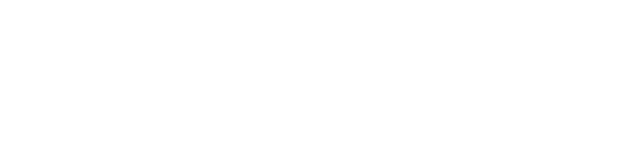
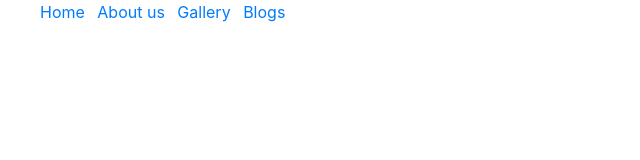
Before and after one commit to daniellima338/MS1-project, a plain HTML site: page index.html in a window 1280 px wide. Shown: the whole page, without its empty margins (0-640 px from the left). Drawn offline with nearby package versions, Linux system fonts and the light colour scheme.

Commit message:
prepared header with bootstrap link, Google font link and font awesome link. Furthermore set up framework for navigation

```diff
--- a/assests/css/style.css
+++ b/assests/css/style.css
@@ -1,5 +1 @@
-brown {
-    height: 300;
-    width: 300;
-    background-color: brown;
-}
+@import url('https://fonts.googleapis.com/css2?family=Arvo:wght@400;700&family=Cairo:wght@200;300;400;600;700;900&display=swap');
--- a/index.html
+++ b/index.html
@@ -5,15 +5,40 @@
     <meta charset="UTF-8">
     <meta http-equiv="X-UA-Compatible" content="IE=edge">
     <meta name="viewport" content="width=device-width, initial-scale=1.0">
+
+    <!-- Bootstrap css -->
+    <link rel="stylesheet" href="https://cdn.jsdelivr.net/npm/bootstrap@4.5.3/dist/css/bootstrap.min.css"
+        integrity="sha384-TX8t27EcRE3e/ihU7zmQxVncDAy5uIKz4rEkgIXeMed4M0jlfIDPvg6uqKI2xXr2" crossorigin="anonymous">
+    <link rel="stylesheet" href="https://use.fontawesome.com/releases/v5.15.3/css/all.css"
+        integrity="sha384-SZXxX4whJ79/gErwcOYf+zWLeJdY/qpuqC4cAa9rOGUstPomtqpuNWT9wdPEn2fk" crossorigin="anonymous">
     <link rel="stylesheet" href="/assests/css/style.css">
     <title>Home</title>
 </head>
 
 <body>
     <header>
+        <div class="row">
+            <div class="col">
+                <ul id="nav">
+                    <li class="list-inline-item menuitem">
+                        <a href="#" class="hvr-sweep-to-bottom"><span>Home</span></a>
+                    </li>
+                    <li class="list-inline-item menuitem">
+                        <a href="#" class="hvr-sweep-to-bottom"><span>About us</span></a>
+                    </li>
+                    <li class="list-inline-item menuitem">
+                        <a href="#" class="hvr-sweep-to-bottom"><span>Gallery</span></a>
+                    </li>
+                    <li class="list-inline-item menuitem">
+                        <a href="#" class="hvr-sweep-to-bottom" target="_blank"><span>Blogs</span></a>
+                    </li>
+                </ul>
+            </div>
+        </div>
 
     </header>
-    <section class="brown">
+    <section>
+
 
     </section>
     <footer>
```
